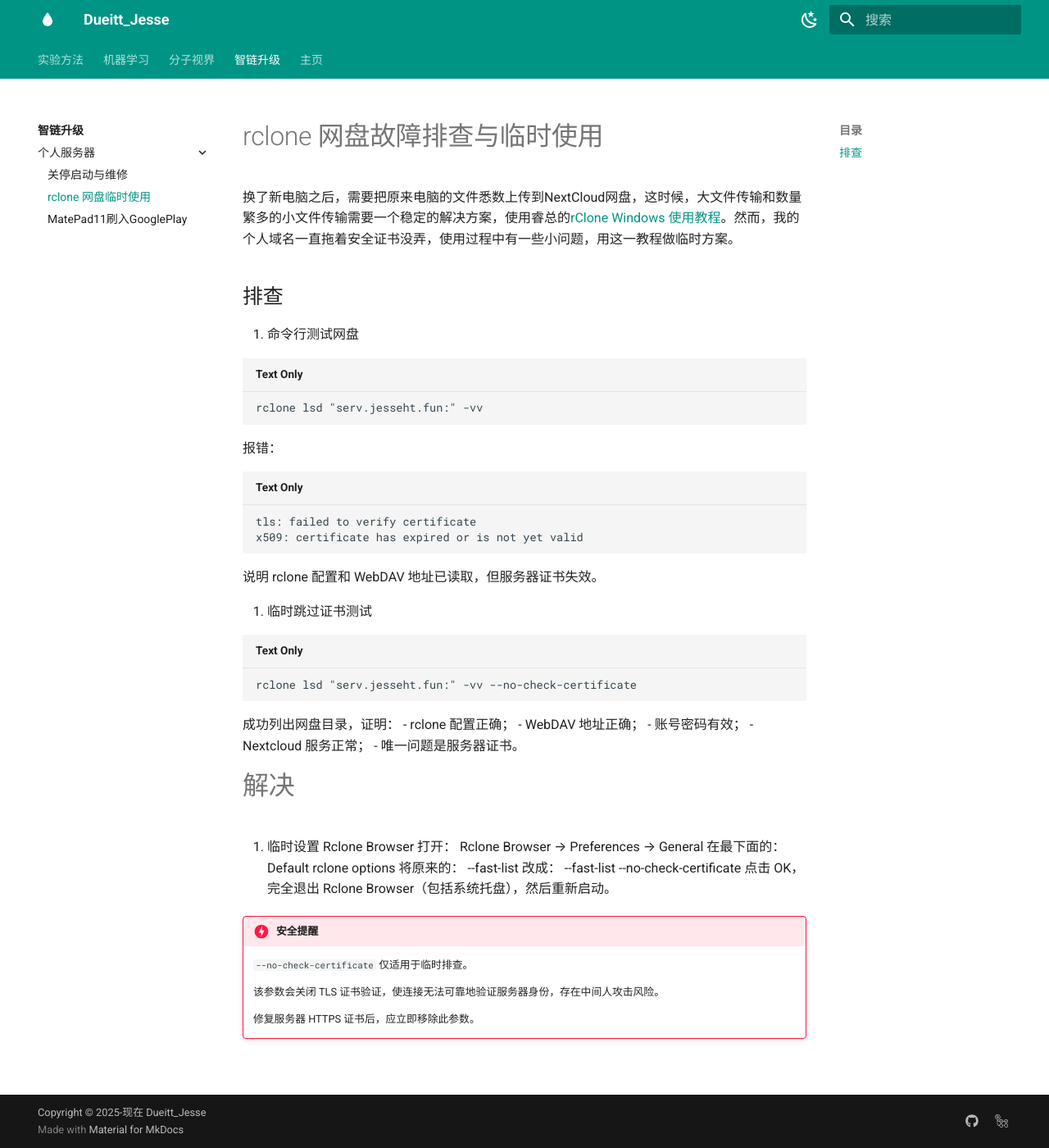
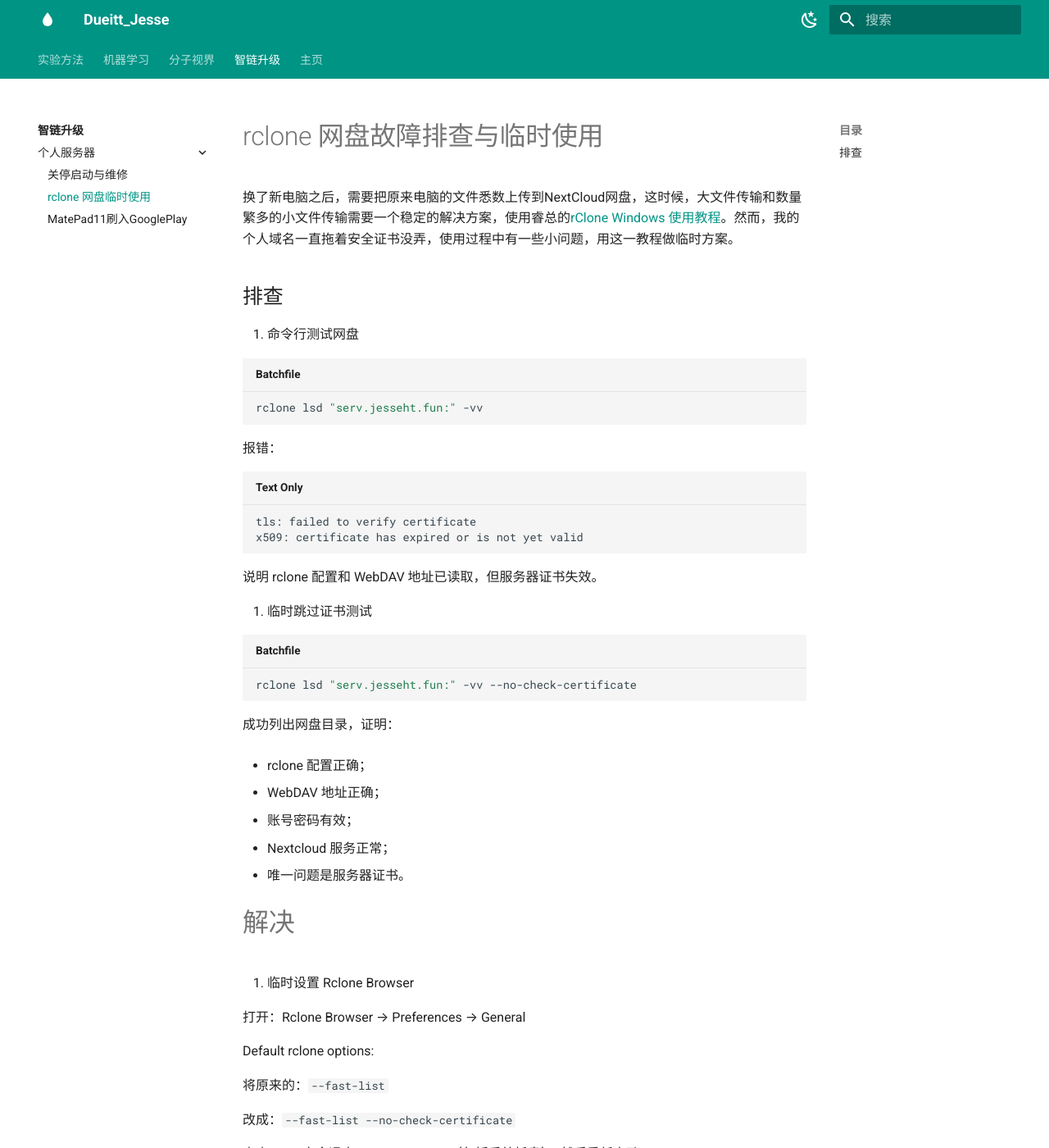
Before and after one commit to JesseHaoTian/HTBlog, an MkDocs documentation site: the page built from docs/4OS_and_Server/1Personal_Server/2NetDiskRcloneFix/rclone网盘故障排查与临时使用.md, in a window 1280 px wide and 1400 px high. Shown: the whole window at 82% size. Built offline with MkDocs 1.6.1 and Material for MkDocs 9.7.7, drawn with Linux system fonts in a browser that asks for light colours; some of the changed text lies outside the part shown.

Commit message:
2026-10-14_19:49:33 update

````diff
--- a/docs/4OS_and_Server/1Personal_Server/2NetDiskRcloneFix/rclone网盘故障排查与临时使用.md
+++ b/docs/4OS_and_Server/1Personal_Server/2NetDiskRcloneFix/rclone网盘故障排查与临时使用.md
@@ -6,7 +6,7 @@
 
 1. 命令行测试网盘
 
-```cmd
+```bat
 rclone lsd "serv.jesseht.fun:" -vv
 ```
 
@@ -21,27 +21,33 @@
 
 2. 临时跳过证书测试
 
-```cmd
+```bat
 rclone lsd "serv.jesseht.fun:" -vv --no-check-certificate
 ```
 
 成功列出网盘目录，证明：
+
 - rclone 配置正确；
+
 - WebDAV 地址正确；
+
 - 账号密码有效；
+
 - Nextcloud 服务正常；
+
 - 唯一问题是服务器证书。
 
 # 解决
 1. 临时设置 Rclone Browser
-打开：
-Rclone Browser → Preferences → General
-在最下面的：
-Default rclone options
-将原来的：
---fast-list
-改成：
---fast-list --no-check-certificate
+
+打开：Rclone Browser → Preferences → General
+
+Default rclone options:
+
+将原来的：``--fast-list``
+
+改成：``--fast-list --no-check-certificate``
+
 点击 OK，完全退出 Rclone Browser（包括系统托盘），然后重新启动。
 
 !!! danger "安全提醒"
````
